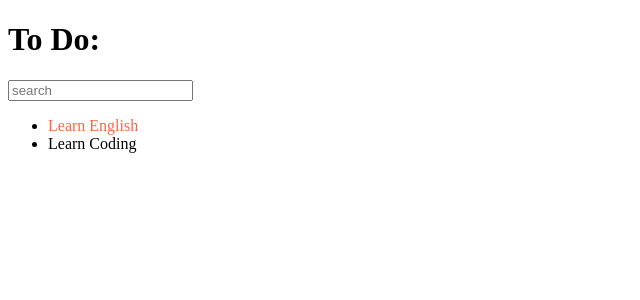
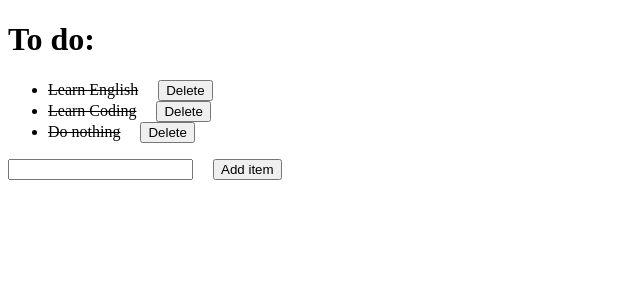
Before and after one commit to Zhenia-121/ReactProjects, a React (Create React App) app in the folder todo/: page / in a window 1280 px wide. Shown: the top 300 px of the page, without its empty margins (0-640 px from the left). Built offline with nearby package versions, Linux system fonts and the light colour scheme.

Commit message:
Completed creating a functional for main requirements

```diff
--- /dev/null
+++ b/todo/src/Components/AddItemForm.js
@@ -0,0 +1,34 @@
+import React, { Component } from 'react';
+
+
+export default class AddItemForm extends Component  {
+    state = {
+        value: ''
+    };
+    handleChange = (e) => {
+        const label = e.target.value;
+        this.setState({
+            value: label
+        })
+    };
+    saveItem = () => {
+        this.props.onAdded(this.state.value);
+        this.cleanInput();
+
+    }
+    cleanInput = () => {
+        this.setState({
+            value: ''
+        });
+    }
+
+    render () {
+        return (
+            <div>
+                <input name="label" value={this.state.value} onChange={this.handleChange} />
+                <button onClick = {() => { this.saveItem() }} >Add item</button>
+            </div>
+        )
+    }
+
+}
--- a/todo/src/Components/App.js
+++ b/todo/src/Components/App.js
@@ -1,15 +1,49 @@
-import React from 'react';
-import ToDoListHeader from './todo-list-header';
-import SearchTask from './searchtask';
-import ToDoList from './todo-list';
+import React, { Component } from 'react';
+import ToDoListHeader from './ToDoListHeader';
+import ToDoList from './ToDoList';
+import AddItemForm from './AddItemForm';
 
-const App = () => {
-    return (
-        <div>
-        <ToDoListHeader />
-        <SearchTask />
-        <ToDoList />
-    </div>)
-}
+export default class App extends Component {
+    state = {
+        items: [
+            { id: 0, label: 'Learn English' },
+            { id: 1, label: 'Learn Coding' },
+            { id: 2, label: 'Do nothing' }
+        ]
+    };
 
-export default App;
+    deleteItem = (id) => {
+            this.setState(( {items} ) => {
+                const idx = items.findIndex((el) => el.id === id);
+                const newArray = [...items.slice(0, idx), ...items.slice(idx + 1)];
+                return {
+                    items: newArray
+                }
+            });
+            console.log( ...this.state.items);
+            console.log(`${id} element is deleted`);
+        };
+
+    addItem = (label) => {
+        this.setState(({items}) => {
+            let newId = items.reduce((a, b) => (a.id > b.id ? a.id : b.id)) + 1;
+            console.log(`new item Id ${newId}`);
+            const newItem = { id: newId, label: label};
+            return {
+                items: [...items, newItem]
+            }
+        });
+        console.log( ...this.state.items);
+    }
+
+        render() {
+            const { items } =  this.state;
+            return (
+                <div>
+                    <ToDoListHeader header={"To do:"} />
+                    <ToDoList items={ items } onDeleted={ this.deleteItem } />
+                    <AddItemForm onAdded={ this.addItem }/>
+                </div>
+            );
+        };
+};
--- /dev/null
+++ b/todo/src/Components/ToDoList.js
@@ -0,0 +1,16 @@
+import React from 'react';
+import ToDoListItem from './ToDoListItem/ToDoListItem';
+
+const ToDoList = ({ items, onDeleted }) => {
+        const elements = items.map((item) => {
+            const { id, ...otherProps } = item;
+            return (
+                <li key={ id }>
+                    <ToDoListItem { ...otherProps } onDeleted={ () => onDeleted(id) }/>
+                </li>
+                )
+        });
+        return (<ul> { elements } </ul>);
+};
+
+export default ToDoList;
--- a/todo/src/Components/todo-list-header.js
+++ b/todo/src/Components/ToDoListHeader.js
@@ -1,8 +1,9 @@
 import React from 'react';
 
-const ToDoListHeader = () => {
+
+const ToDoListHeader = ({ header }) => {
     return (
-        <h1>To Do:</h1>
+        <h1>{ header }</h1>
     );
 };
 
--- /dev/null
+++ b/todo/src/Components/ToDoListItem/ToDoListItem.css
@@ -0,0 +1,7 @@
+.todo-list-item.done {
+    text-decoration: line-through;
+}
+
+button {
+    margin-left: 20px;
+}
--- /dev/null
+++ b/todo/src/Components/ToDoListItem/ToDoListItem.js
@@ -0,0 +1,41 @@
+import React, { Component } from 'react';
+import './ToDoListItem.css';
+
+export default class ToDoListItem extends Component {
+
+    state = {
+        done: true
+    }
+
+    onLabelClick = () => {
+        this.setState(({done}) => {
+            return {
+                done: !done
+            };
+        });
+    };
+
+    render() {
+        const { label } =  this.props;
+        const { done } = this.state;
+
+        let classNames = 'todo-list-item';
+        if (done) {
+            classNames += ' done';
+        }
+
+        return (
+            <div>
+                <span
+                    className = { classNames }
+                    onClick={ this.onLabelClick }>
+                    { label }
+                </span>
+                <button onClick={ this.props.onDeleted}>
+                    Delete
+                </button>
+            </div>
+
+        );
+    }
+}
--- a/todo/src/Components/searchtask.js
+++ /dev/null
@@ -1,7 +0,0 @@
-import React from 'react';
-
-const SearchTask = () => {
-    return <input placeholder="search"></input>
-};
-
-export default SearchTask;
--- a/todo/src/Components/todo-list-item.js
+++ /dev/null
@@ -1,12 +0,0 @@
-import React from 'react';
-
-const ToDoListItem = ({label, important }) => {
-    const itemStyle = {
-        color: important ? 'tomato' : 'black'
-    };
-    return (
-        <span style={itemStyle}> { label }</span>
-    );
-};
-
-export default ToDoListItem;
--- a/todo/src/Components/todo-list.js
+++ /dev/null
@@ -1,13 +0,0 @@
-import React from 'react';
-import ToDoListItem from './todo-list-item';
-
-const ToDoList = () => {
-    return (
-        <ul>
-            <li> <ToDoListItem label = { "Learn English" } important = { true } /> </li>
-            <li> <ToDoListItem label = { "Learn Coding" } important = { false } /> </li>
-        </ul>
-    );
-};
-
-export default ToDoList;
--- a/todo/src/index.js
+++ b/todo/src/index.js
@@ -1,5 +1,5 @@
 import React from 'react';
 import ReactDOM from 'react-dom';
-import App from './Components/app';
+import App from './Components/App';
 
 ReactDOM.render(<App />, document.getElementById('root'));
```
